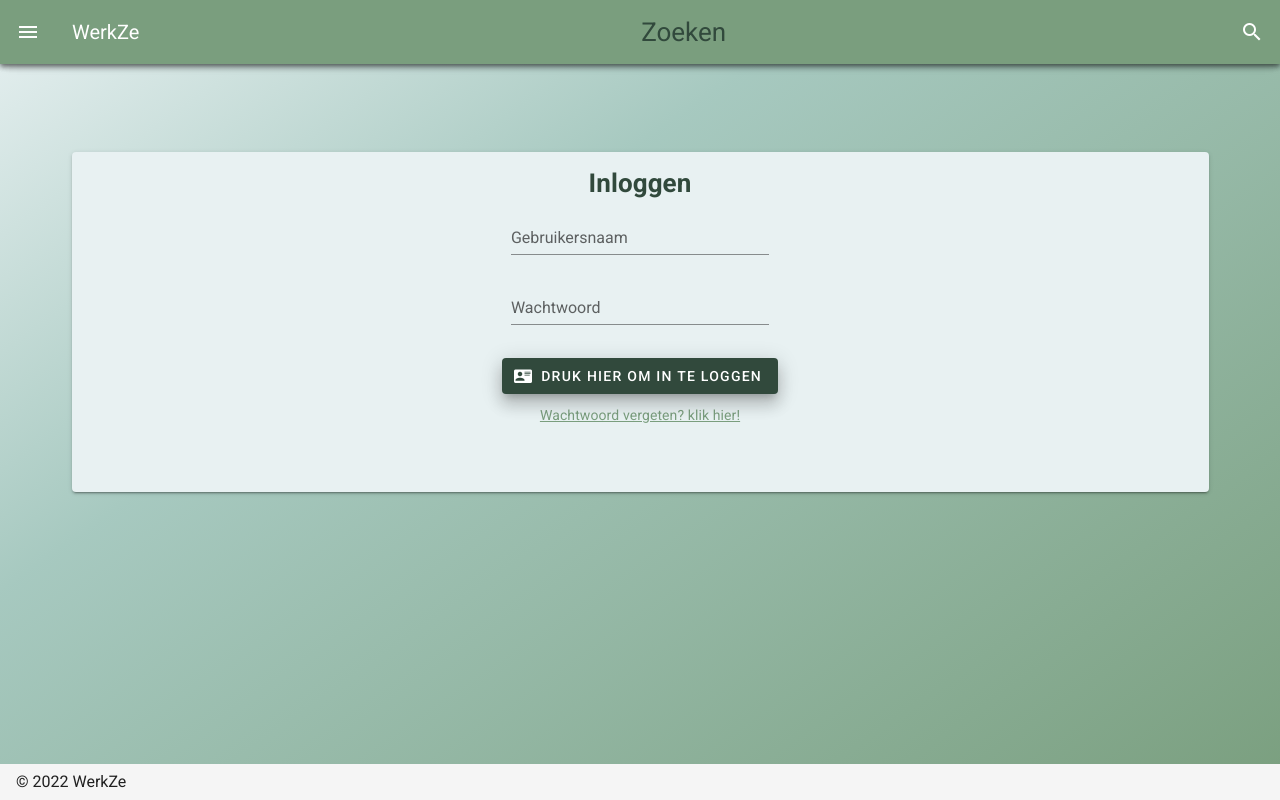
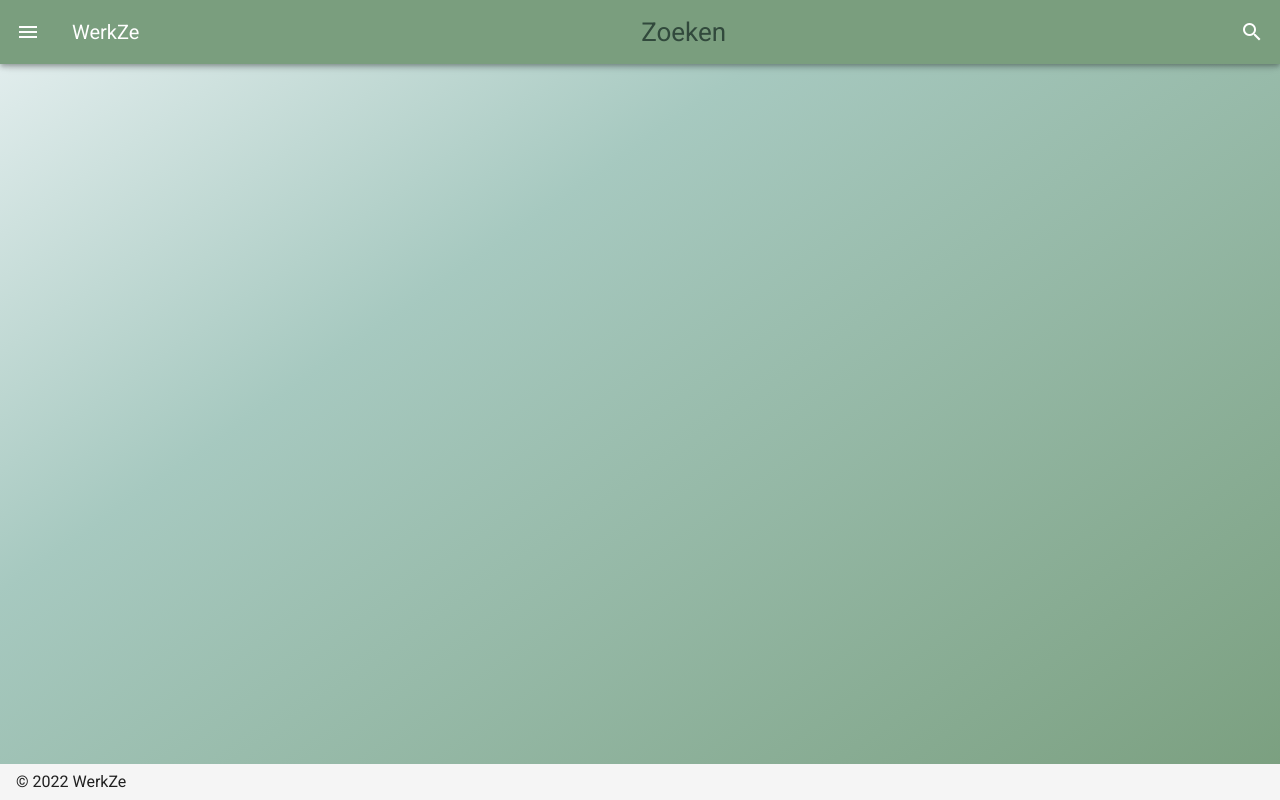
Before and after one commit to INF-Project-D/WerkZe, a Nuxt app in the folder frontend/: page /jobs in a window 1280 px wide. Built offline with nearby package versions, Linux system fonts and the light colour scheme.

Commit message:
bug ofzo

```diff
--- a/frontend/layouts/default.vue
+++ b/frontend/layouts/default.vue
@@ -8,7 +8,7 @@
       app
     >
       <v-list>
-        <div v-if="false">
+        <div v-if="true">
           <v-list-item
             v-for="(item, i) in items_loggedIn"
             :key="i"
@@ -43,27 +43,21 @@
         </div>
       </v-list>
     </v-navigation-drawer>
+
     <v-app-bar color="primary" :clipped-left="clipped" fixed app>
       <v-app-bar-nav-icon class="white--text" @click.stop="drawer = !drawer" />
       <v-toolbar-title class="white--text" v-text="title" />
       <v-spacer />
-      <v-app-bar color="primary" :clipped-left="clipped" fixed app>
-        <v-app-bar-nav-icon
-          class="white--text"
-          @click.stop="drawer = !drawer"
-        />
-        <v-toolbar-title class="white--text" v-text="title" />
-        <v-spacer />
 
-        <v-toolbar-title class="text">Zoeken</v-toolbar-title>
+      <v-toolbar-title class="text">Zoeken</v-toolbar-title>
 
-        <v-spacer></v-spacer>
+      <v-spacer></v-spacer>
 
-        <v-btn icon color="white">
-          <v-icon>mdi-magnify</v-icon>
-        </v-btn>
-      </v-app-bar>
+      <v-btn icon color="white">
+        <v-icon>mdi-magnify</v-icon>
+      </v-btn>
     </v-app-bar>
+
     <v-main class="template">
       <v-container>
         <Nuxt />
--- a/frontend/pages/jobs.vue
+++ b/frontend/pages/jobs.vue
@@ -1,39 +1,4 @@
-<template>
-  <v-container>
-    <v-row justify="center" align="center">
-      <v-col cols="12" sm="10" md="12">
-        <v-card color="background">
-          <v-card-text>
-            <p></p>
-            <v-row justify="center" align="center">
-              <h1 class="text">Inloggen</h1>
-            </v-row>
-            <v-row justify="center" align="center">
-              <v-col justify="center" cols="12" sm="6" md="3">
-                <v-text-field label="Gebruikersnaam"></v-text-field>
-                <v-text-field
-                  :type="'password'"
-                  label="Wachtwoord"
-                ></v-text-field>
-              </v-col>
-            </v-row>
-            <v-row justify="center" align="center"
-              ><v-btn color="secondary" elevation="11"
-                ><v-icon left> mdi-card-account-details </v-icon>Druk hier om in
-                te loggen</v-btn
-              >
-            </v-row>
-            <v-row class="space" justify="center" align="center"
-              ><a href="/forgot_password" class="forgot-password"
-                >Wachtwoord vergeten? klik hier!</a
-              >
-            </v-row>
-          </v-card-text>
-        </v-card>
-      </v-col>
-    </v-row>
-  </v-container>
-</template>
+<template></template>
 
 <script>
 export default {
```
